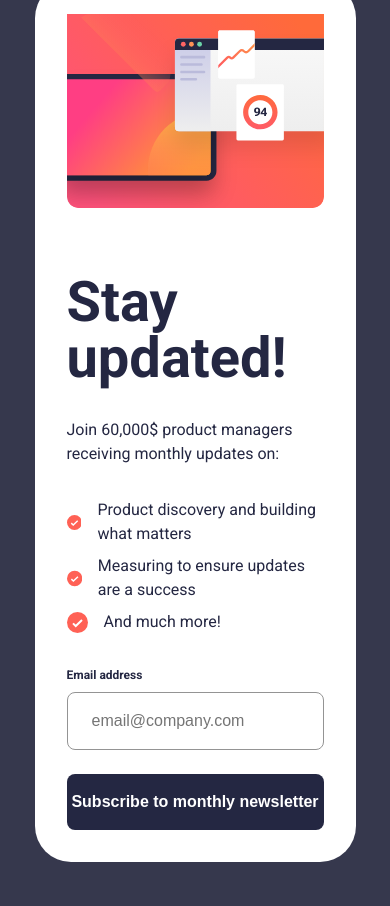
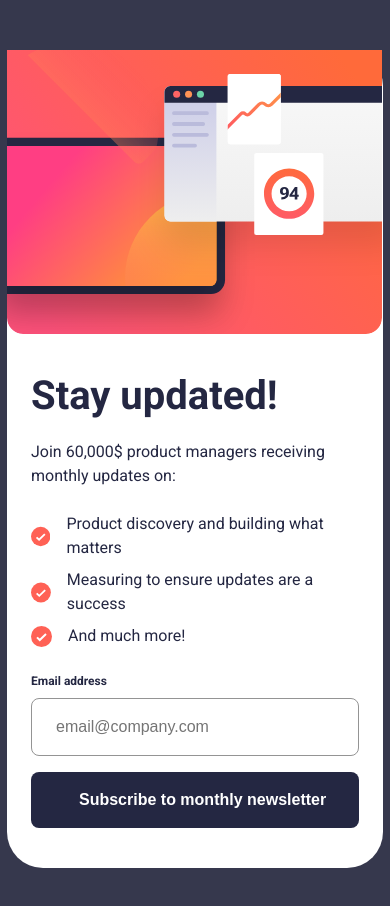
Before and after one commit to MihailoSparic01/Newsletter-email-validation, a plain HTML site: page index.html in a window 390 px wide. Before the commit the page ends 862 px from the top, so only its background shows below. Drawn offline with Linux system fonts and the light colour scheme.

Commit message:
minor fix

```diff
--- a/style.css
+++ b/style.css
@@ -13,7 +13,6 @@ html {
 }
 
 body {
-  height: 100vh;
   display: flex;
   align-items: center;
   justify-content: center;
@@ -187,9 +186,37 @@ input[type="submit"] {
   .newsletter {
     grid-template-columns: 1fr;
     grid-template-rows: auto auto;
+    gap: 4rem;
   }
 
   .form__image-wrapper {
     order: -1;
   }
+
+  .form__heading,
+  .form__paragraph,
+  .form__list {
+    margin-bottom: 2.4rem;
+  }
+
+  input[type="email"] {
+    margin-bottom: 1.6rem;
+  }
 }
+
+@media screen and (max-width: 26.25em) {
+  .form {
+    padding: 0 2.4rem 4rem 2.4rem;
+  }
+  .newsletter {
+    padding: 0rem;
+  }
+  .form__heading {
+    font-size: 4rem;
+    line-height: 100%;
+  }
+
+  input[type="submit"] {
+    padding: 1.6rem 4.8rem;
+  }
+}
```
